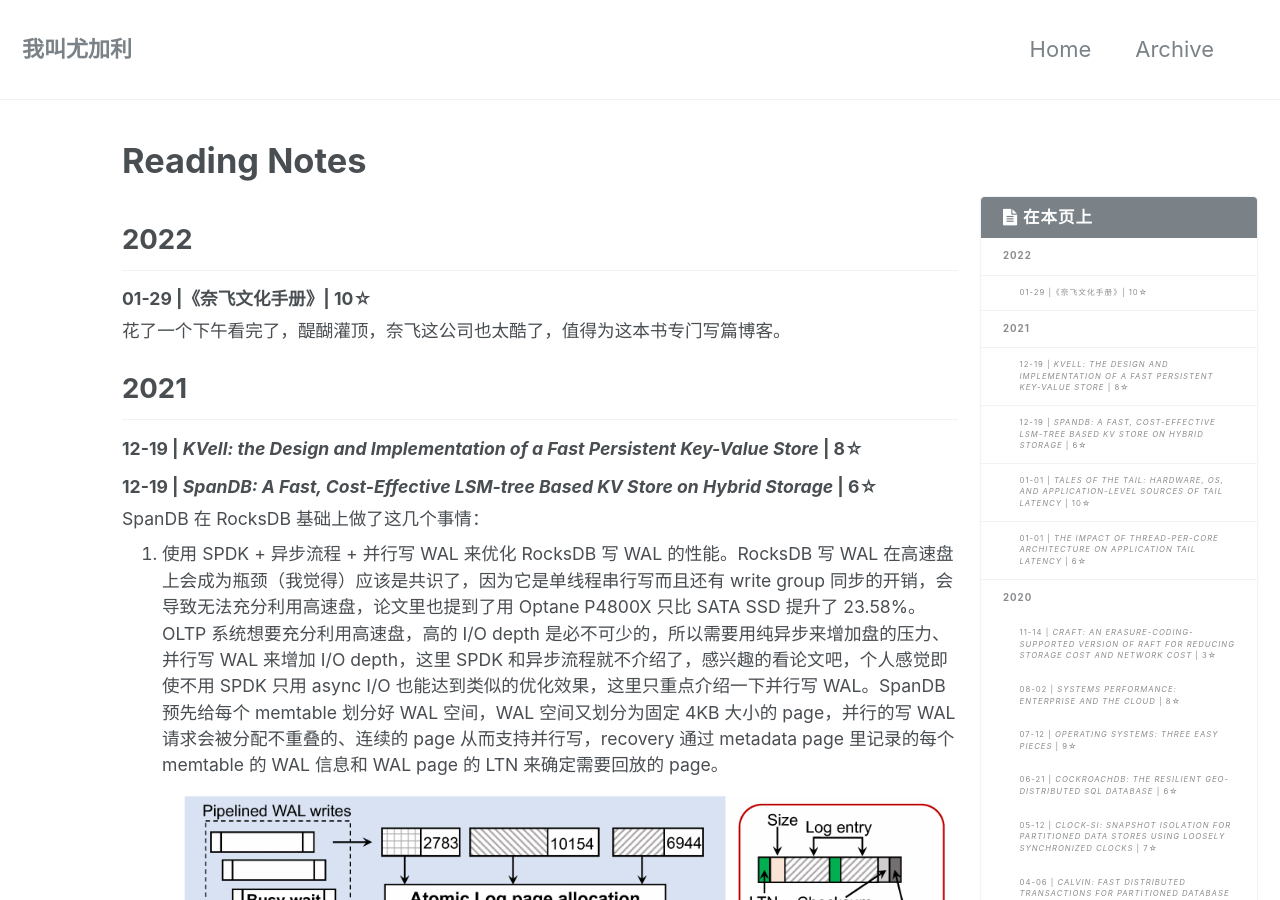
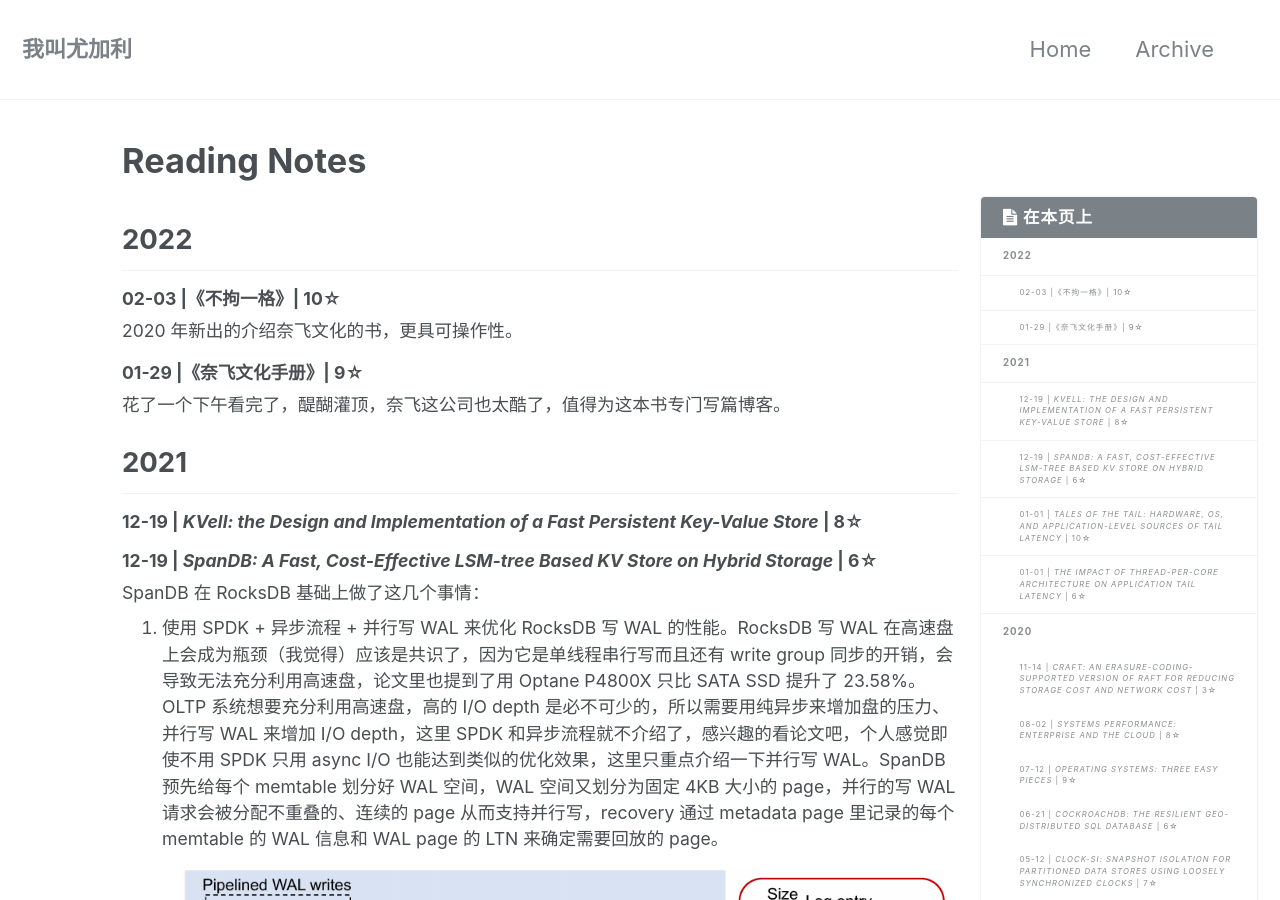
Before and after one commit to youjiali1995/youjiali1995.github.io, a Jekyll site: the page built from _posts/Reading/2020-03-14-reading-notes.md, in a window 1280 px wide and 900 px high. Built offline with Jekyll 4.4.1, drawn with Linux system fonts in a browser that asks for light colours; some of the changed text lies outside the part shown.

Commit message:
reading: add 《不拘一格》
Signed-off-by: youjiali1995 <zlwgx1023@gmail.com>

```diff
--- a/_posts/Reading/2020-03-14-reading-notes.md
+++ b/_posts/Reading/2020-03-14-reading-notes.md
@@ -8,7 +8,12 @@ categories: Reading
 {% include toc %}
 
 ## 2022
-### 01-29 |《奈飞文化手册》| 10☆
+
+### 02-03 |《不拘一格》| 10☆
+
+2020 年新出的介绍奈飞文化的书，更具可操作性。
+
+### 01-29 |《奈飞文化手册》| 9☆
 
 花了一个下午看完了，醍醐灌顶，奈飞这公司也太酷了，值得为这本书专门写篇博客。
 
```
